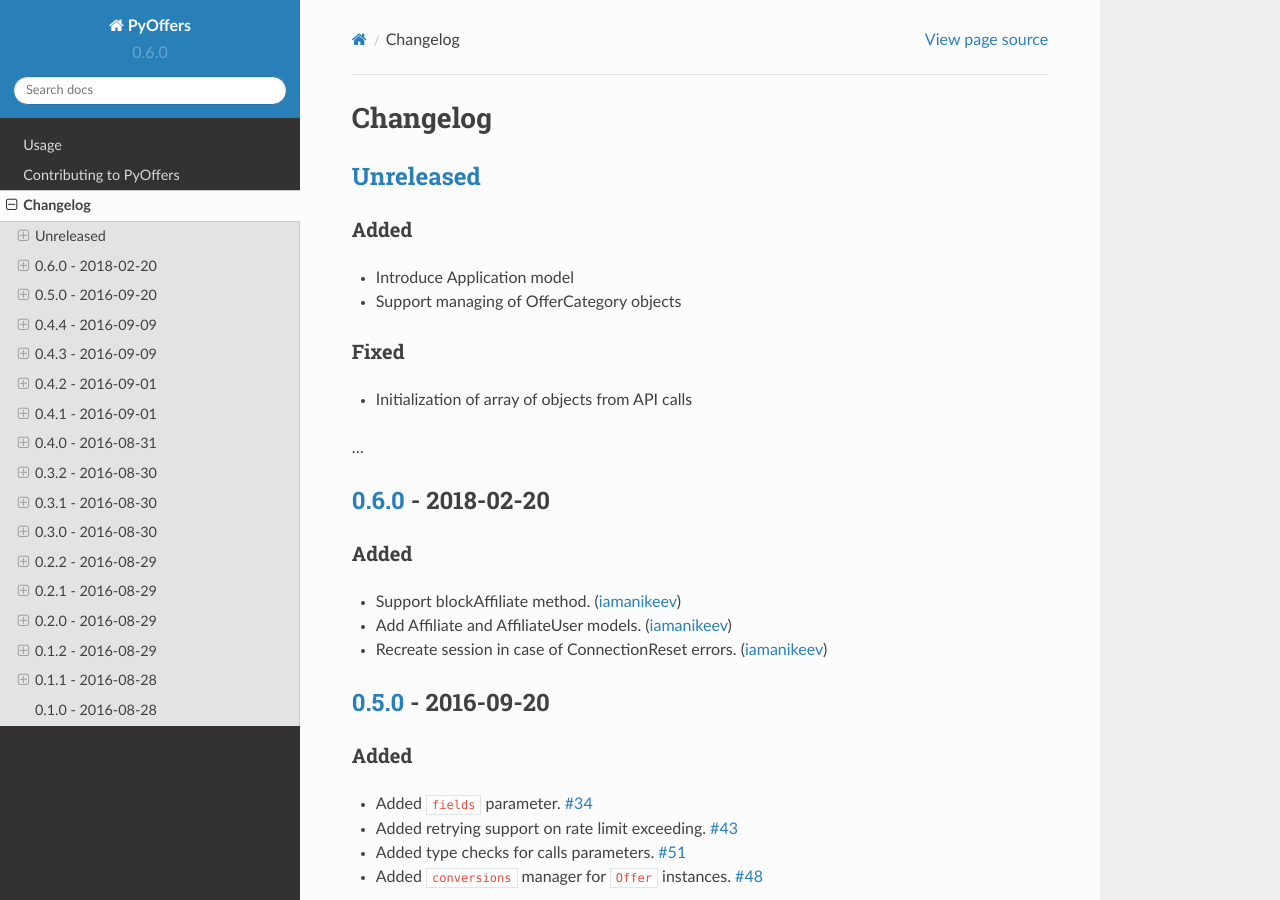
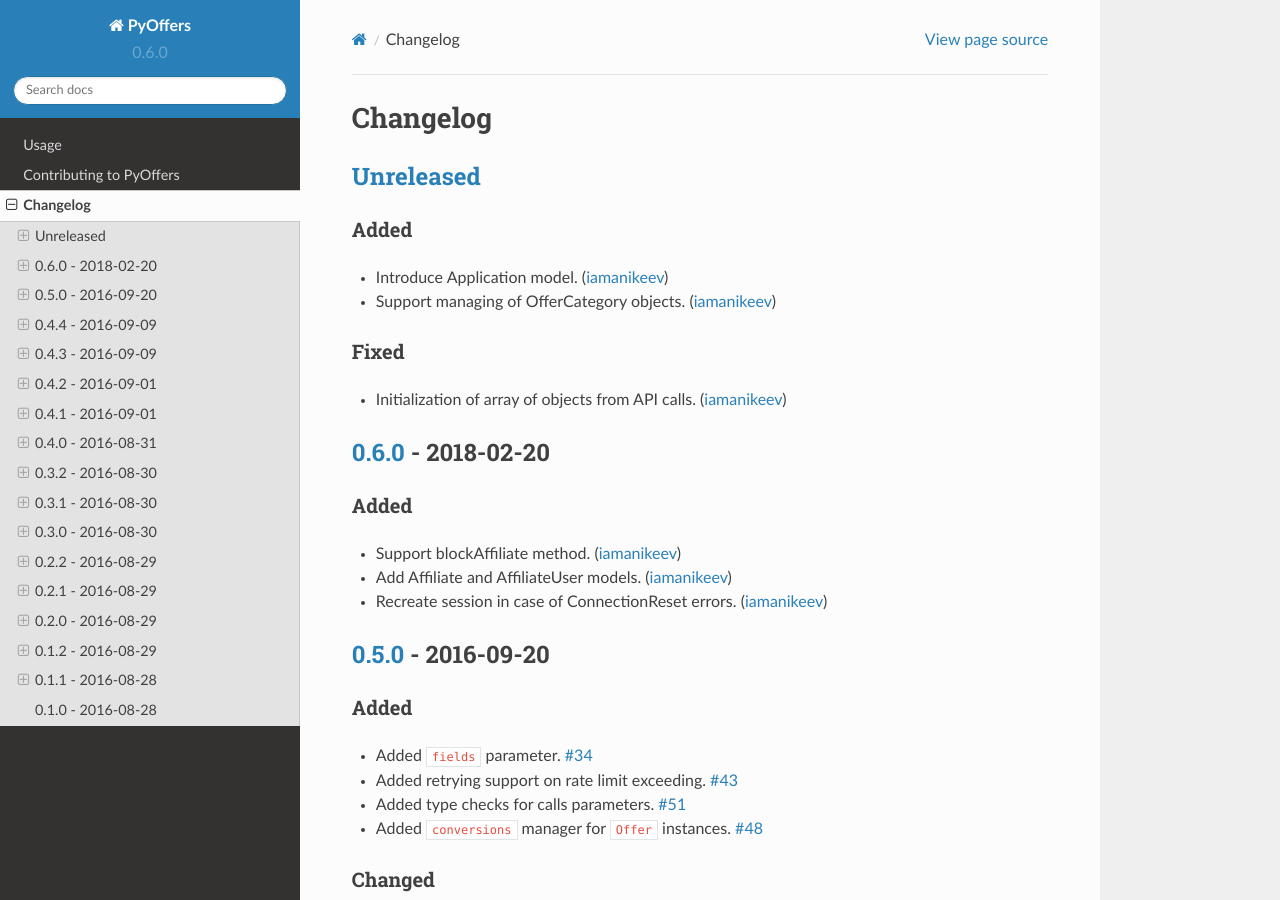
Before and after one commit to Stranger6667/pyoffers, a Sphinx documentation site: the page built from docs/changelog.rst, in a window 1280 px wide and 900 px high. Built offline with Sphinx 7.4.7 and the Read the Docs theme 2.0.0, drawn with Linux system fonts in a browser that asks for light colours.

Commit message:
Update changelog.rst

```diff
--- a/docs/changelog.rst
+++ b/docs/changelog.rst
@@ -9,15 +9,13 @@
 Added
 ~~~~~
 
-- Introduce Application model
-- Support managing of OfferCategory objects
+- Introduce Application model. (`iamanikeev`_)
+- Support managing of OfferCategory objects. (`iamanikeev`_)
 
 Fixed
 ~~~~~
 
-- Initialization of array of objects from API calls
-
-...
+- Initialization of array of objects from API calls. (`iamanikeev`_)
 
 `0.6.0`_ - 2018-02-20
 ---------------------
```
